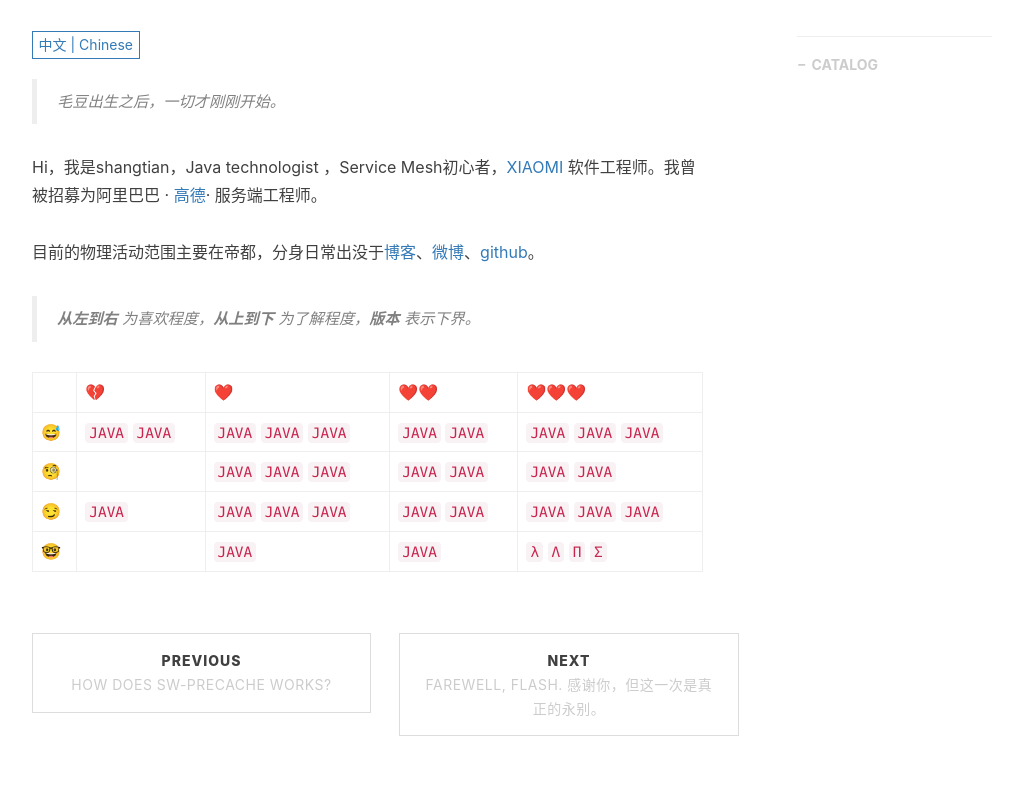
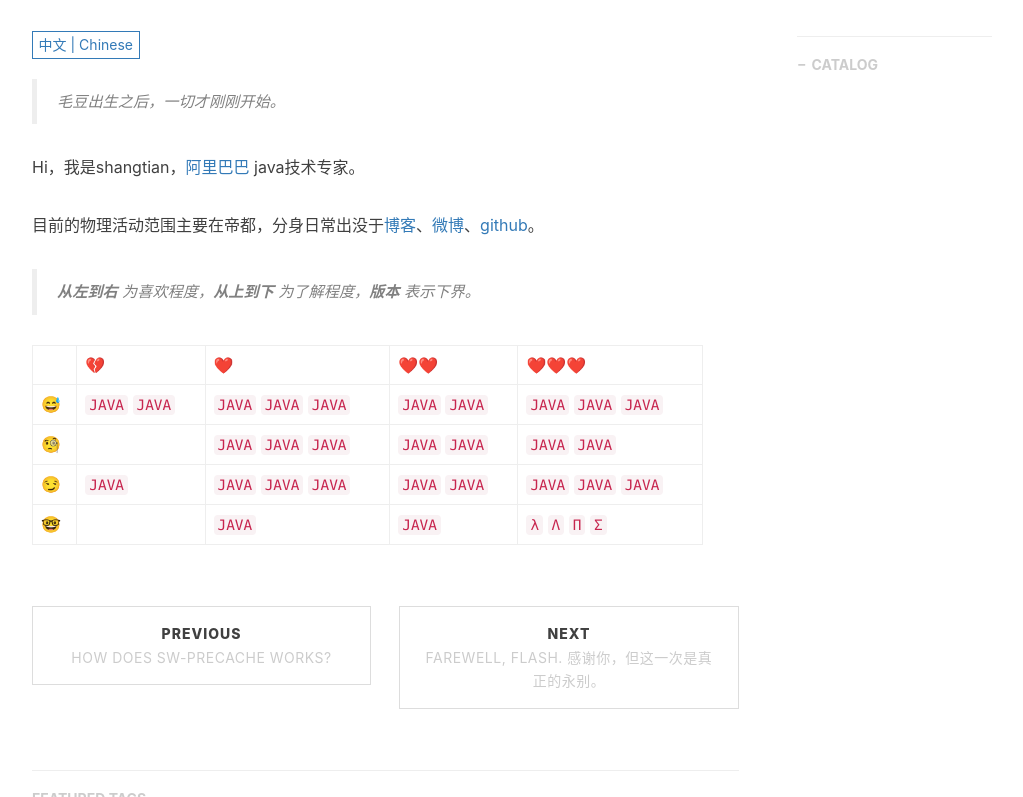
Before and after one commit to alishangtian/techblog, a Jekyll site: the page built from _posts/2017-07-12-upgrading-eleme-to-pwa.markdown, in a window 1280 px wide and 900 px high, scrolled down 424 px, cut to the strip 103-900 px from the top of the window. Shown: the whole strip, without its empty margins (233-1256 px from the left). Built offline with Jekyll 4.4.1, drawn with Linux system fonts in a browser that asks for light colours; nearby versions of some CDN libraries; comment, search, counter and statistics services are not loaded.

Commit message:
修改简历

```diff
--- a/_includes/posts/2017-07-12-upgrading-eleme-to-pwa/zh.md
+++ b/_includes/posts/2017-07-12-upgrading-eleme-to-pwa/zh.md
@@ -1,6 +1,6 @@
 > 毛豆出生之后，一切才刚刚开始。
 
-Hi，我是shangtian，Java technologist ，Service Mesh初心者，[XIAOMI](https://www.mi.com/) 软件工程师。我曾被招募为阿里巴巴 · [高德](https://lbs.amap.com/)· 服务端工程师。
+Hi，我是shangtian，[阿里巴巴](https://github.com/alibaba) java技术专家。
 
 目前的物理活动范围主要在帝都，分身日常出没于[博客](http://alishangtian.com)、[微博](https://weibo.com/maoxiaobing007)、[github](https://github.com/alishangtian)。
 
```
Also changed, not shown: _includes/about/en.md (+1 -1 lines), _includes/about/zh.md (+1 -1 lines).
